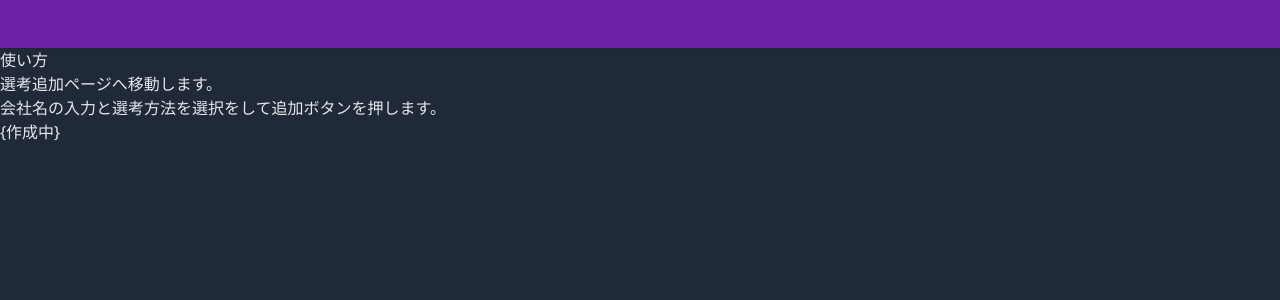
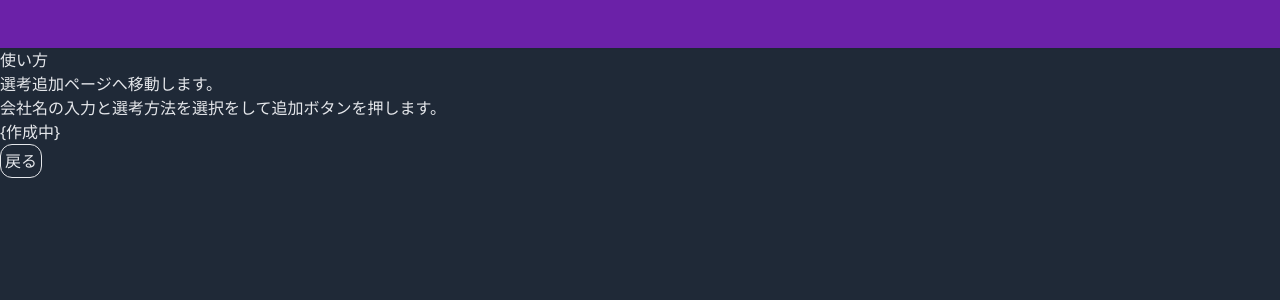
Before and after one commit to zd613/syukatsu-sintyoku-app, a Vue app: page /how-to-use in a window 1280 px wide. Shown: the top 300 px of the page. Built offline with nearby package versions, Linux system fonts and the light colour scheme; some icons are missing.

Commit message:
feat: 使い方ページに戻るボタンを追加

```diff
--- a/src/views/HowToUse.vue
+++ b/src/views/HowToUse.vue
@@ -1,3 +1,12 @@
+<script setup lang="ts">
+import { useRouter } from "vue-router";
+
+const router = useRouter();
+const goBack = () => {
+  router.go(-1);
+};
+</script>
+
 <template>
   <main>
     <h1>使い方</h1>
@@ -8,5 +17,7 @@
         <li>{作成中}</li>
       </ol>
     </div>
+
+    <button @click="goBack" class="border p-1 rounded-xl">戻る</button>
   </main>
 </template>
```
